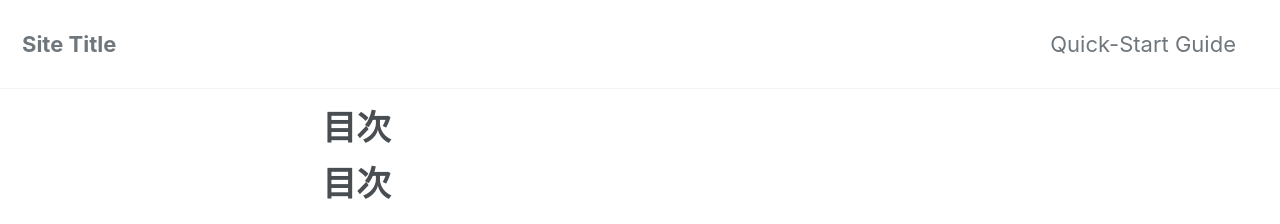
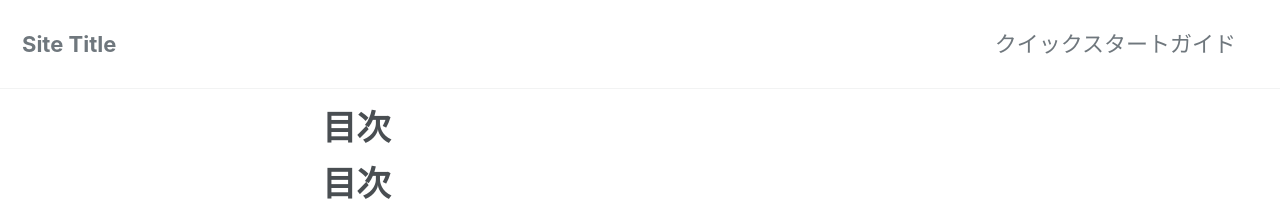
Before and after one commit to TomokiMiyata/pages-test1, a Jekyll site: the page built from index.md, in a window 1280 px wide. Shown: the top 224 px of the page. Built offline with Jekyll 4.4.1, drawn with Linux system fonts in a browser that asks for light colours; cached includes are drawn as plain includes; nearby versions of some CDN libraries; our own code applies the rules of GitHub Pages for plain Markdown files.

Commit message:
Update navigation.yml

```diff
--- a/_data/navigation.yml
+++ b/_data/navigation.yml
@@ -1,7 +1,7 @@
 # main links
 main:
-  - title: "Quick-Start Guide"
-    url: https://mmistakes.github.io/minimal-mistakes/docs/quick-start-guide/
+  - title: "クイックスタートガイド"
+    url: /cloud-quick-start-guide/
   # - title: "About"
   #   url: https://mmistakes.github.io/minimal-mistakes/about/
   # - title: "Sample Posts"
```
